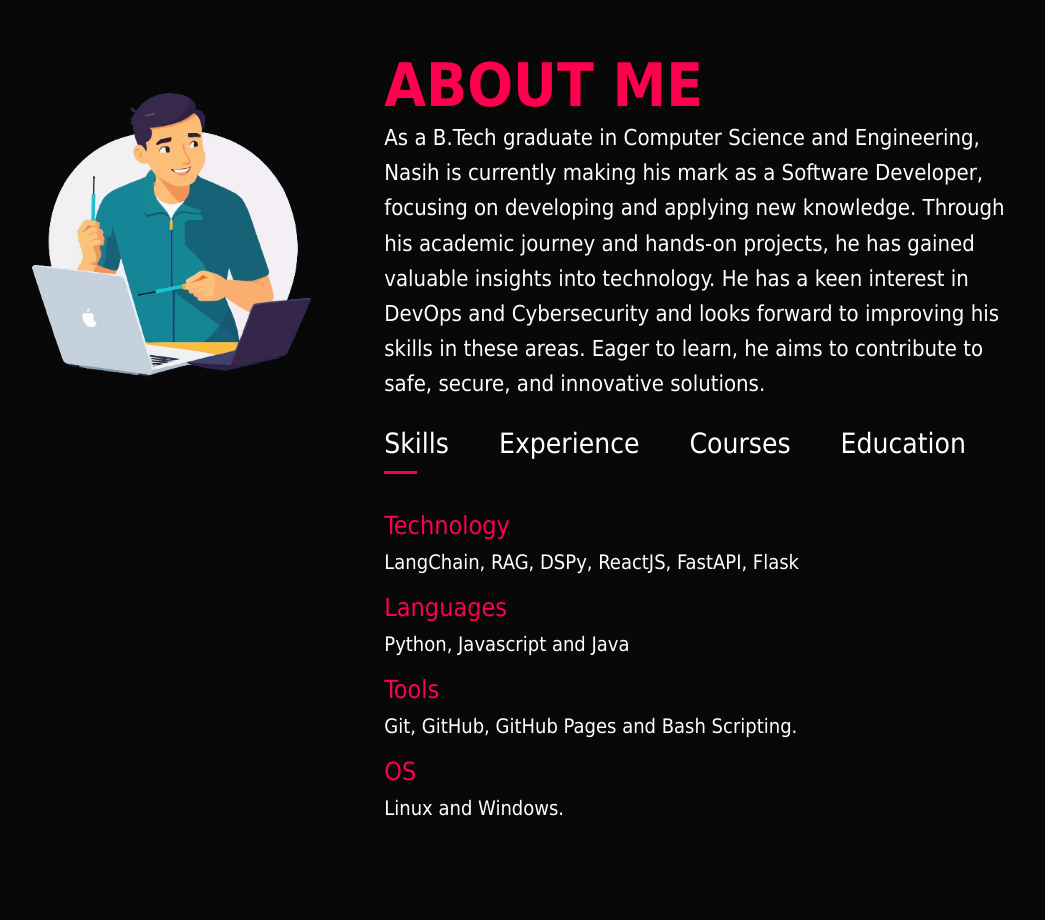
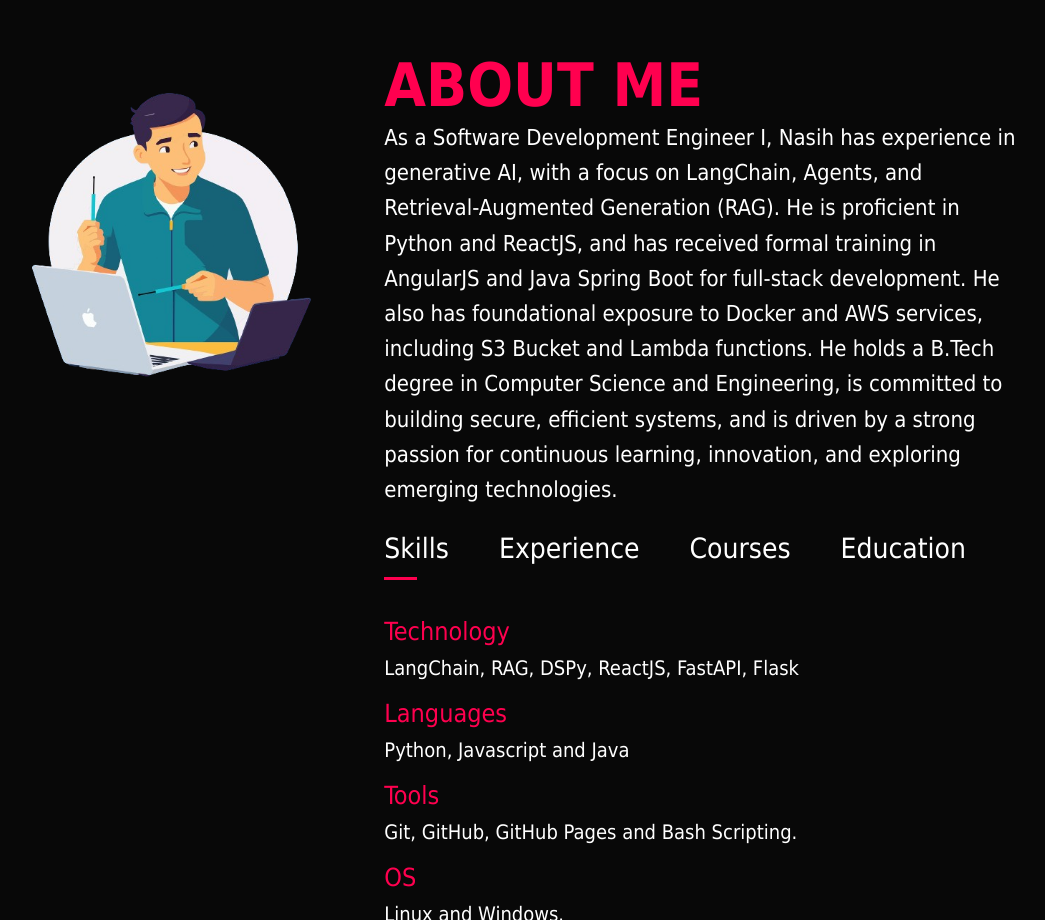
Before and after one commit to nasihps/nasihps.github.io, a plain HTML site: page index.html in a window 1280 px wide. Shown: the part 840-1760 px from the top of the page, without its empty margins (136-1181 px from the left). Drawn offline with Linux system fonts and the light colour scheme; a web font is replaced by a local one.

Commit message:
updated profile summary

```diff
--- a/index.html
+++ b/index.html
@@ -41,10 +41,10 @@
                 </div>
                 <div class="about-col-2">
                     <h1 class="sub-title">ABOUT ME</h1>
-                    <p class="summary">As a B.Tech graduate in Computer Science and Engineering, Nasih is currently making his mark as a Software Developer, focusing on developing and applying new knowledge.
-                        Through his academic journey and hands-on projects, he has gained valuable insights into technology.
-                        He has a keen interest in DevOps and Cybersecurity and looks forward to improving his skills in these areas.
-                        Eager to learn, he aims to contribute to safe, secure, and innovative solutions.</p>
+                    <p class="summary">As a Software Development Engineer I, Nasih has experience in generative AI, with a focus on LangChain, Agents, and Retrieval-Augmented Generation (RAG).
+                        He is proficient in Python and ReactJS, and has received formal training in AngularJS and Java Spring Boot for full-stack development.
+                        He also has foundational exposure to Docker and AWS services, including S3 Bucket and Lambda functions.
+                        He holds a B.Tech degree in Computer Science and Engineering, is committed to building secure, efficient systems, and is driven by a strong passion for continuous learning, innovation, and exploring emerging technologies.</p>
                     <div class="tab-titles">
                         <p class="tab-links active-link" onclick="opentab('skills')">Skills</p>
                         <p class="tab-links" onclick="opentab('experience')">Experience</p>
```
